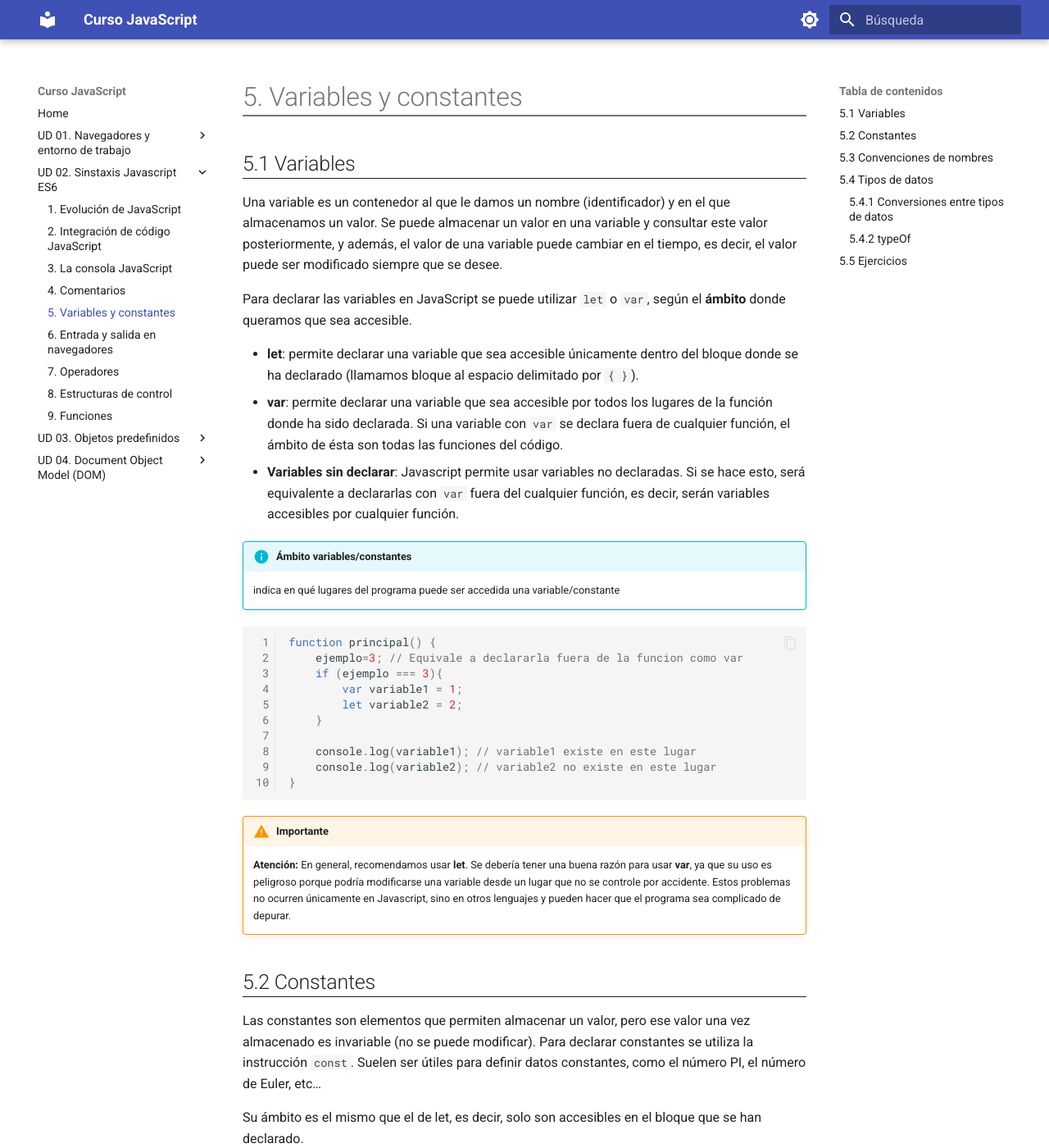
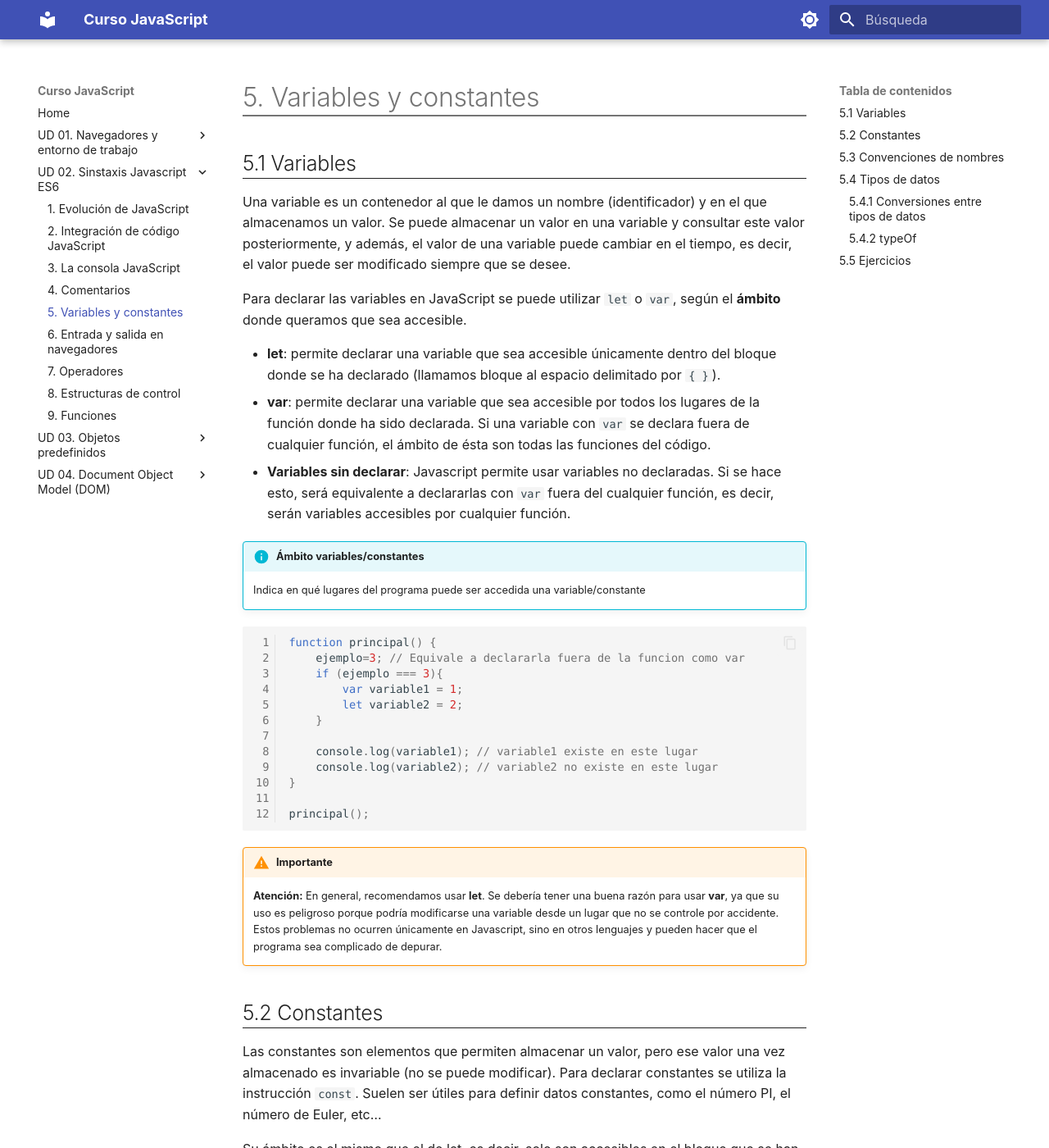
Before and after one commit to trinitariogomezlopez/curso_javascript, an MkDocs documentation site: the page built from docs/ud02/ud25.md, in a window 1280 px wide and 1400 px high. Shown: the whole window at 82% size. Built offline with MkDocs 1.6.1 and Material for MkDocs 9.7.7, drawn with Linux system fonts in a browser that asks for light colours; some web fonts are replaced; some of the changed text lies outside the part shown.

````diff
--- a/docs/ud02/ud25.md
+++ b/docs/ud02/ud25.md
@@ -9,7 +9,7 @@ Para declarar las variables en JavaScript se puede utilizar `let` o `var`, segú
 - **Variables sin declarar**: Javascript permite usar variables no declaradas. Si se hace esto, será equivalente a declararlas con `var` fuera del cualquier función, es decir, serán variables accesibles por cualquier función.
 
 !!! info "Ámbito variables/constantes"
-     indica en qué lugares del programa puede ser accedida una variable/constante
+     Indica en qué lugares del programa puede ser accedida una variable/constante
 
 ```javascript
 function principal() {
@@ -22,6 +22,8 @@ function principal() {
     console.log(variable1); // variable1 existe en este lugar
     console.log(variable2); // variable2 no existe en este lugar
 }
+
+principal();
 ```
 
 !!! warning "Importante"
@@ -35,9 +37,9 @@ Las constantes son elementos que permiten almacenar un valor, pero ese valor una
 Su ámbito es el mismo que el de let, es decir, solo son accesibles en el bloque que se han declarado.
 
 ```javascript
-    const PI=3.1416;
-    console.log(PI);
-    PI=3; // Esto falla
+const PI=3.1416;
+console.log(PI);
+PI=3; // Esto falla
 ```
 
 ## 5.3 Convenciones de nombres
@@ -55,15 +57,15 @@ Los principales tipos de datos que puede contener variables en Javascript son:
 - **Cadenas (tipo `string`)**: cualquier combinación de caracteres (letras, números, signos especiales y espacios). Las cadenas se delimitan mediante comillas dobles `"` o simples `'` (“Lolo”,”lalO”). Para concatenar cadenas puede usarse el operador “+”.
 
 ```javascript
-    let edad = 23, nueva_edad, incremento=4;
-    const nombre = "Rosa García";
-    nueva_edad = edad + incremento;
-    console.log(nombre + " tras " + incremento + " años tendrá " + nueva_edad);
+let edad = 23, nueva_edad, incremento=4;
+const nombre = "Rosa García";
+nueva_edad = edad + incremento;
+console.log(nombre + " tras " + incremento + " años tendrá " + nueva_edad);
 ```
 
 Asimismo existen otros tipos de datos en JavaScript: `undefined`, `null`, `symbol`, `object` y `function`.
 
-!!! info "Tipo undefined"
+!!! info "Tipo `undefined`"
      Si una variable se declara pero no se inicializa, su valor será `undefined`
 
 ### 5.4.1 Conversiones entre tipos de datos
--- a/mkdocs.yml
+++ b/mkdocs.yml
@@ -2,6 +2,9 @@ site_name: Curso JavaScript
 site_url: ""
 theme:
   name: material
+  font:
+    text: 'Roboto, sans-serif'
+    code: 'Courier New, monospace'
   language: es
   features:
     #- navigation.expand
@@ -75,7 +78,7 @@ extra_javascript:
 plugins:
   - search
   - page-to-pdf:              # debe ir el ÚLTIMO
-      disableOnServe: false
+      disableOnServe: true
       printBackground: true
       displayHeaderFooter: false
       scale: 1.0
````
Also changed, not shown: other parts of docs/ud02/ud25.md (+3 -3 lines), docs/ud02/ud26.md (+3 -3 lines).
